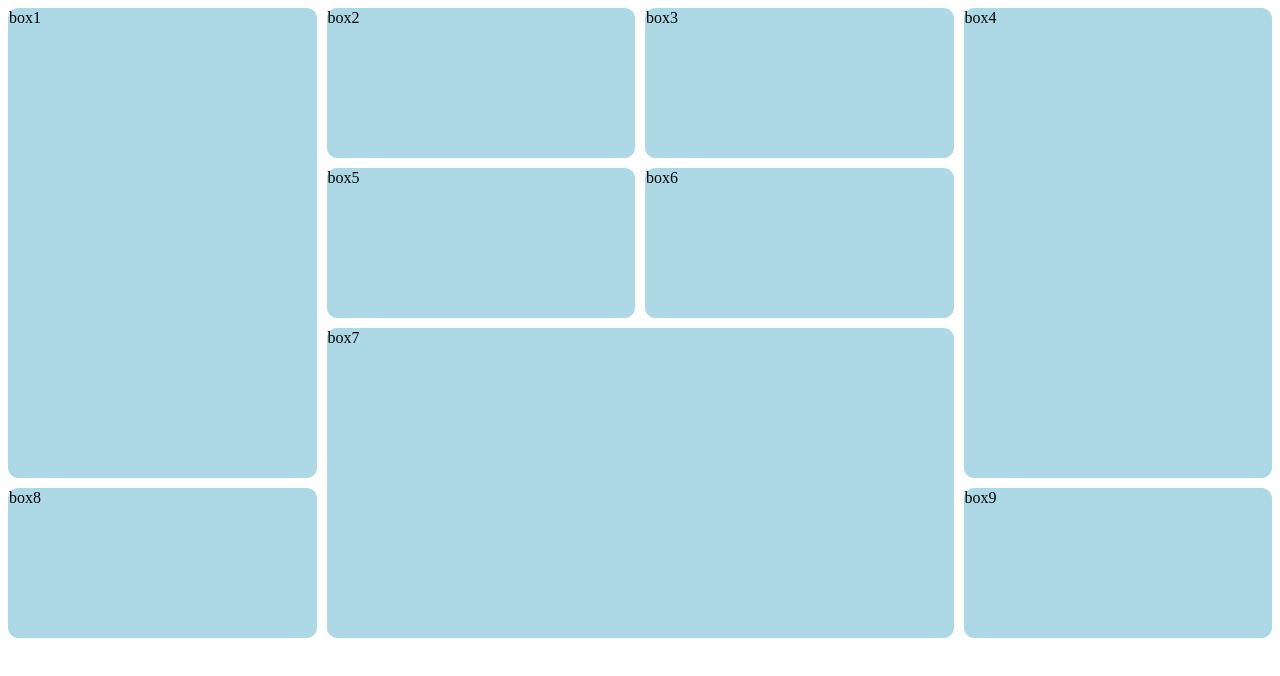
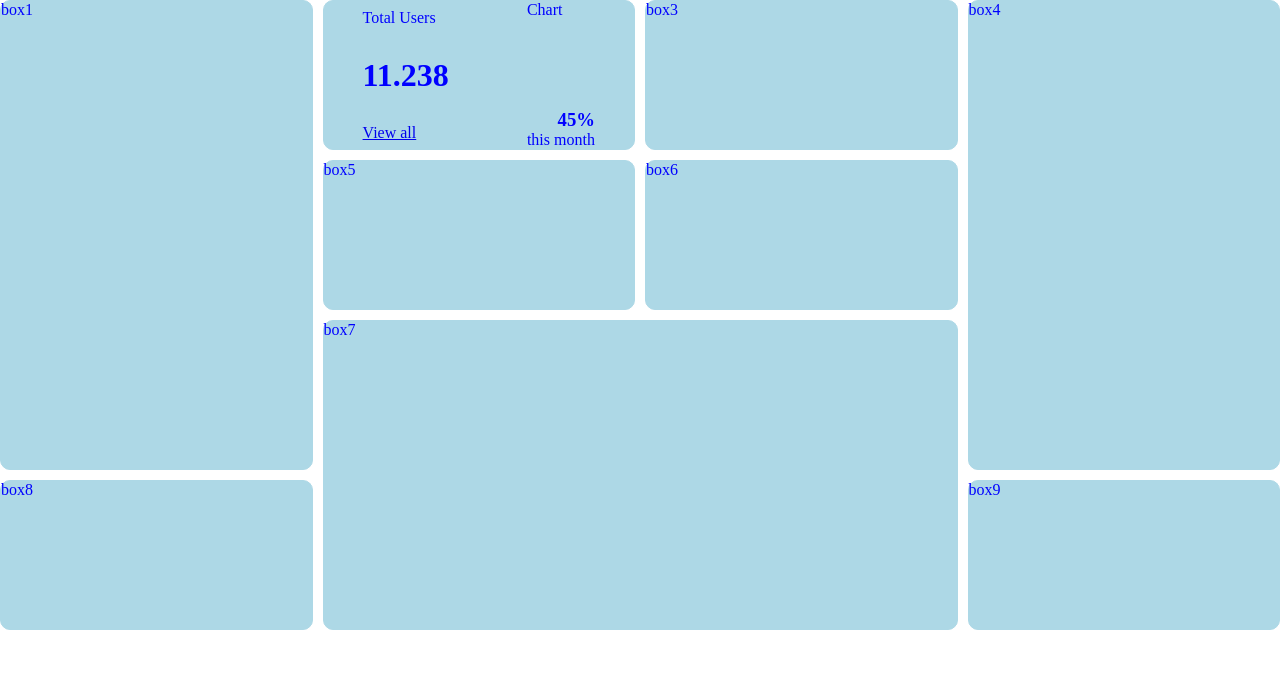
Before and after one commit to HarikaPenukonda/css-grids-tutorial, a plain HTML site: page src/chroma-classes/index.html in a window 1280 px wide. Drawn offline with Linux system fonts and the light colour scheme.

Commit message:
box 2 - flex

```diff
--- a/src/chroma-classes/index.html
+++ b/src/chroma-classes/index.html
@@ -9,7 +9,23 @@
 <body>
     <div class="main">
         <div class="box box1">box1</div>
-        <div class="box box2">box2</div>
+        <div class="box box2">
+            <div class="title-number">
+                <div class="title">Total Users</div>
+                <div class="number"><h1>11.238</h1></div>
+                <div class="link">
+                    <a href="#">View all</a>
+                </div>
+            </div>
+            <div class="chart-main">
+                <div>Chart</div>
+                <div class="percent-data">
+                    <h3>45%</h3>
+                    <div>this month</div>
+                </div>
+
+            </div>
+        </div>
         <div class="box box3">box3</div>
         <div class="box box4">box4</div>
         <div class="box box5">box5</div>
--- a/src/chroma-classes/style.css
+++ b/src/chroma-classes/style.css
@@ -1,7 +1,13 @@
+*{
+    margin: 0;
+    padding: 0;
+    box-sizing: border-box;
+}
 .box{
     background-color: lightblue;
     border: 1px solid lightblue;
     border-radius: 10px;
+    color: blue;
 }
 
 .main{
@@ -24,6 +30,29 @@
     grid-column: span 2;
     grid-row: span 2;
 }
+.box2{
+    display: flex;
+    flex-direction: row;
+    justify-content: space-around;
+}
+.chart-main{
+    display: flex;
+    flex-direction: column;
+    justify-content:space-between;
+    align-items: flex-start;
+}
+.title-number{
+    display: flex;
+    flex-direction: column;
+    justify-content: center;
+    gap: 30px;
+}
+.percent-data{
+    display: flex;
+    flex-direction: column;
+    justify-content: flex-end;
+    align-items: flex-end;
+}
 /* .box1{
     grid-row: 1 / 4;
 }
```
